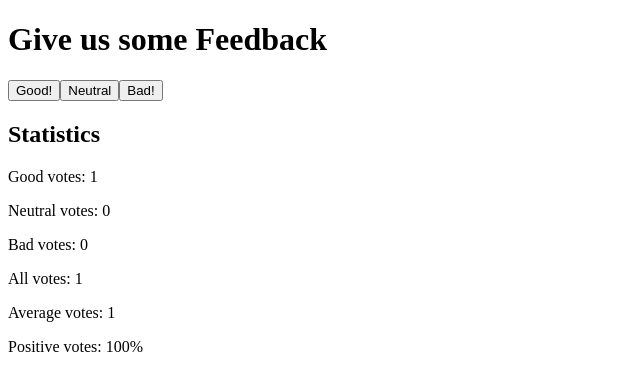
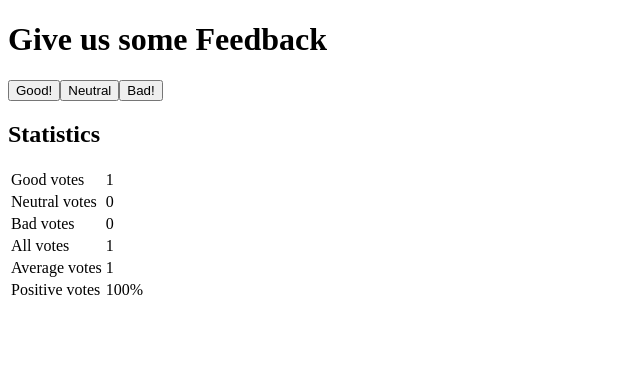
Before and after one commit to vkats90/FSO-Coursework, a React (Create React App) app in the folder part1/unicafe/: page / in a window 1280 px wide. Both pictures are taken after a click on the button "Good!". Shown: the top 390 px of the page, without its empty margins (0-640 px from the left). Built offline with nearby package versions, Linux system fonts and the light colour scheme.

Commit message:
exercise 1.11 complete

```diff
--- a/part1/unicafe/src/App.js
+++ b/part1/unicafe/src/App.js
@@ -1,9 +1,10 @@
 import { useState } from "react";
 
 const StatisticLine = ({ value, text }) => (
-  <p>
-    {text} votes: {value}
-  </p>
+  <>
+    <td>{text} votes</td>
+    <td>{value}</td>
+  </>
 );
 
 const Button = ({ handleClick, text }) => {
@@ -12,20 +13,32 @@ const Button = ({ handleClick, text }) => {
 
 const Statistics = ({ good, neutral, bad }) => {
   return good + bad + neutral ? (
-    <div>
+    <table>
+      <tr>
         <StatisticLine value={good} text="Good" />
+      </tr>
+      <tr>
         <StatisticLine value={neutral} text="Neutral" />
+      </tr>
+      <tr>
         <StatisticLine value={bad} text="Bad" />
+      </tr>
+      <tr>
         <StatisticLine value={good + neutral + bad} text="All" />
+      </tr>
+      <tr>
         <StatisticLine
           value={(good - bad) / (good + bad + neutral) || 0}
           text="Average"
         />
+      </tr>
+      <tr>
         <StatisticLine
           value={((good * 100) / (good + bad + neutral) || 0) + "%"}
           text="Positive"
         />
-    </div>
+      </tr>
+    </table>
   ) : (
     <p>No feedback yet!</p>
   );
```
Lines whose indentation alone changed are shown as unchanged.
